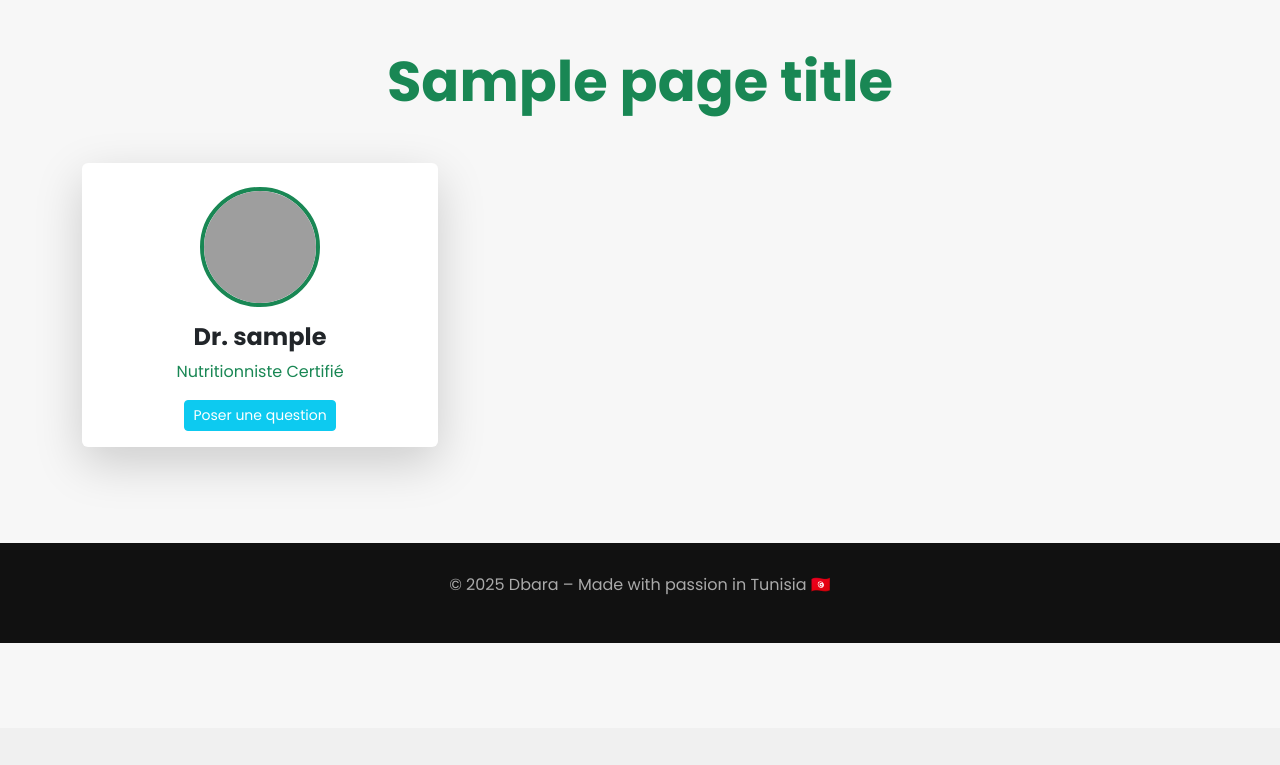
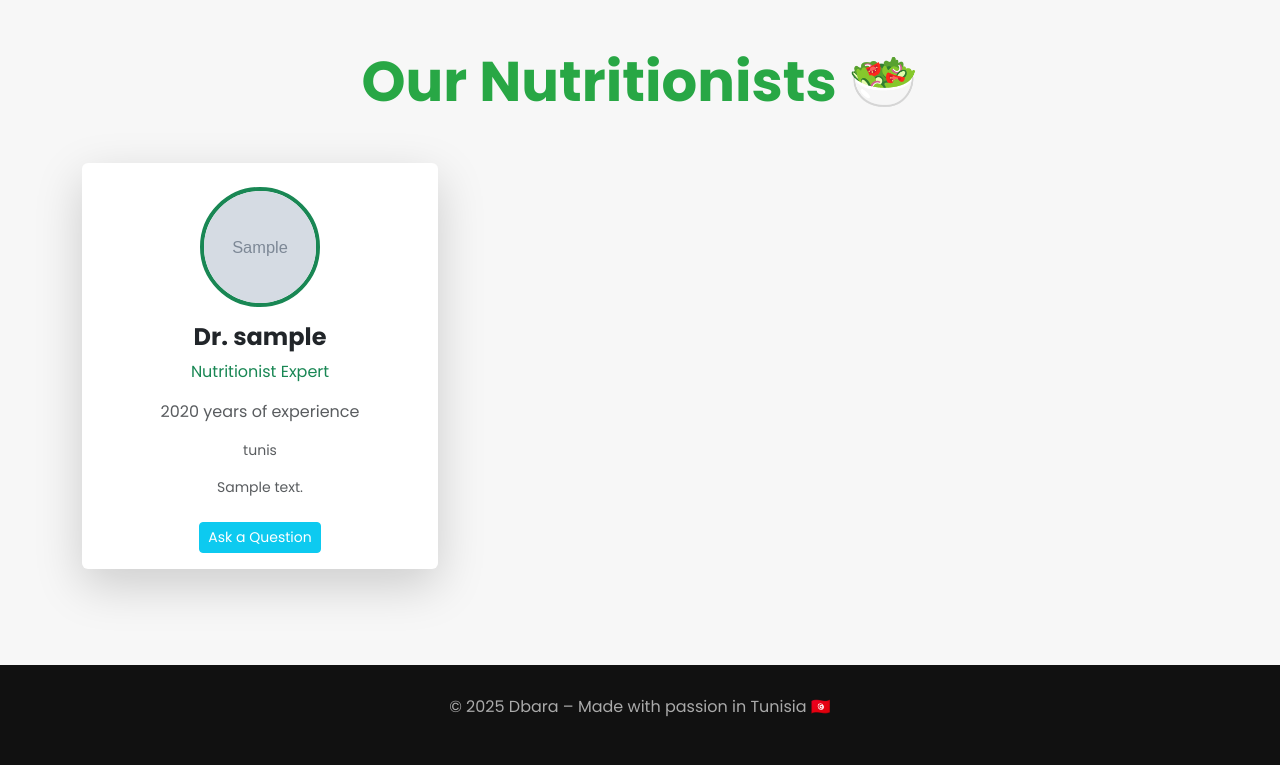
Before and after one commit to AhmedSalah-20/Dbara, a Django app: template templates/public/nutritionists_list.html in a window 1280 px wide. Shown: the part 72-837 px from the top of the page. Before the commit the page ends 715 px from the top, so only its background shows below. Run offline with Django 5.2, Linux system fonts and the light colour scheme; tables that the repository leaves empty hold one stand-in row (values such as "Sample post"); the template is opened without the code that fills it: values that come from a table or form of the project are taken from there, most other values are stand-ins (such as "Sample title", 1, 10 or a date in 2020); grey boxes marked "Sample" are stand-in pictures; grey boxes are pictures that could not be loaded.

Commit message:
nutritionnistlist

```diff
--- a/templates/public/nutritionists_list.html
+++ b/templates/public/nutritionists_list.html
@@ -1,12 +1,13 @@
+<!-- templates/public/nutritionists_list.html -->
 {% extends 'base/base.html' %}
 {% load static %}
 
-{% block title %}{{ page_title }} - Dbara{% endblock %}
+{% block title %}Our Nutritionists - Dbara{% endblock %}
 
 {% block content %}
 <div class="container py-5">
-    <h1 class="text-center display-4 fw-bold mb-5 text-success">
-        {{ page_title }}
+    <h1 class="text-center display-4 fw-bold mb-5" style="color:#28a745;">
+        Our Nutritionists 🥗
     </h1>
 
     <div class="row g-4">
@@ -14,24 +15,46 @@
         <div class="col-md-6 col-lg-4">
             <div class="card shadow-lg h-100 border-0 hover-lift">
                 <div class="text-center pt-4">
-                    <img src="{% static 'images/default-nutritionist.jpg' %}" class="rounded-circle border border-success border-4" width="120" height="120">
+                    <!-- Photo dynamique avec fallback générique -->
+                    {% if profile.profile_picture %}
+                        <img src="{{ profile.profile_picture.url }}"
+                             class="rounded-circle border border-success border-4" width="120" height="120" alt="{{ profile.user.username }}">
+                    {% else %}
+                        <img src="{% static 'images/default-nutritionist.jpg' %}"
+                             class="rounded-circle border border-success border-4" width="120" height="120" alt="Default Nutritionist">
+                    {% endif %}
                 </div>
                 <div class="card-body text-center">
                     <h4 class="card-title fw-bold">Dr. {{ profile.user.username }}</h4>
-                    <p class="text-success">Nutritionniste Certifié</p>
-                    <a href="{% url 'accounts:nutritionist_chatbot' %}" class="btn btn-info btn-sm text-white">Poser une question</a>
+                    <p class="text-success">Nutritionist Expert</p>
+                    <p class="text-muted">
+                        {{ profile.years_experience|default:"?" }} year{{ profile.years_experience|pluralize }} of experience
+                    </p>
+                    <p class="text-muted small">
+                        {{ profile.region|default:"Region not specified" }}
+                    </p>
+                    {% if profile.bio %}
+                        <p class="text-muted small px-3">{{ profile.bio|truncatewords:20 }}</p>
+                    {% endif %}
+                    <a href="{% url 'accounts:nutritionist_chatbot' %}" class="btn btn-info btn-sm text-white mt-2">
+                        Ask a Question
+                    </a>
                 </div>
             </div>
         </div>
         {% empty %}
-        <div class="text-center py-5">
-            <p class="lead text-muted">Aucun nutritionniste inscrit pour le moment...</p>
+        <div class="col-12 text-center py-5">
+            <p class="lead text-muted">No nutritionists registered yet...</p>
         </div>
         {% endfor %}
     </div>
 </div>
 
 <style>
-.hover-lift:hover { transform: translateY(-10px); transition: 0.3s; }
+.hover-lift:hover {
+    transform: translateY(-10px);
+    transition: 0.3s;
+    box-shadow: 0 20px 40px rgba(0,0,0,0.2);
+}
 </style>
 {% endblock %}
```
